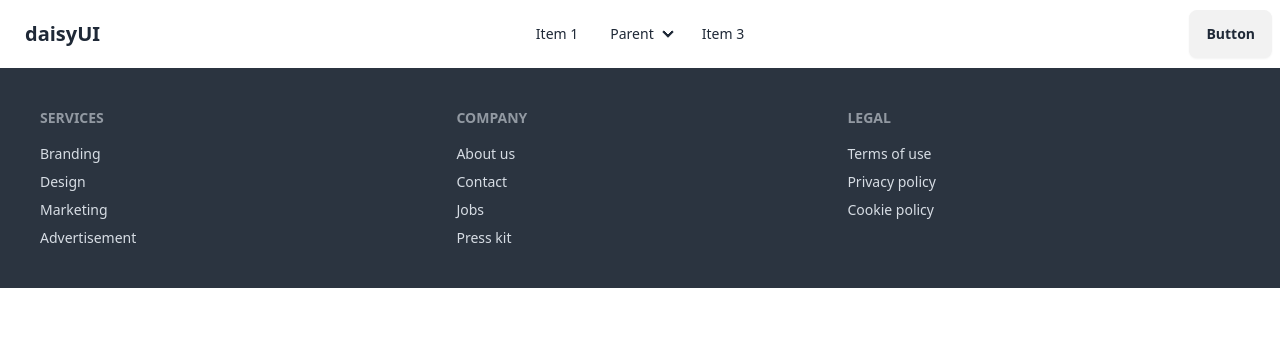
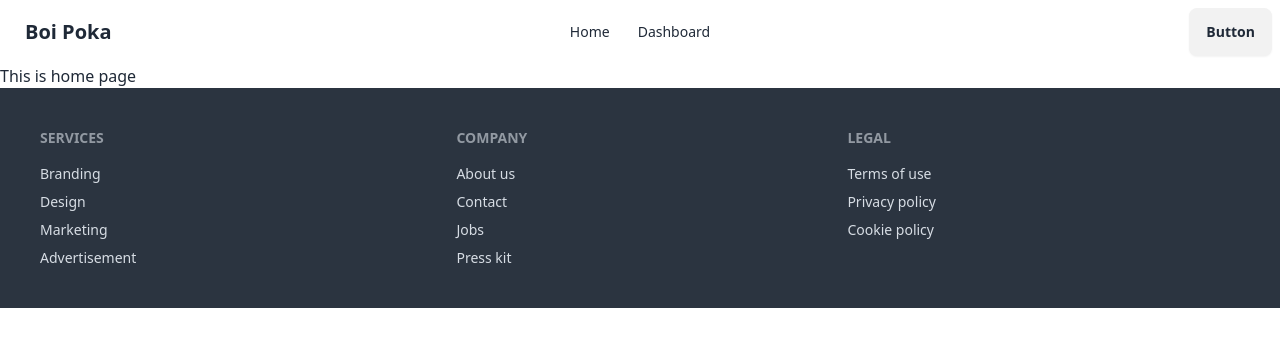
Before and after one commit to KanchonBauri/Boi-poka-book-module47, a React (Vite) app: page / in a window 1280 px wide. Shown: the top 346 px of the page. Built offline with nearby package versions, Linux system fonts and the light colour scheme.

Commit message:
navbar setup 47-2

```diff
--- /dev/null
+++ b/src/components/Dashboard/Dashboard.jsx
@@ -0,0 +1,11 @@
+import React from 'react';
+
+const Dashboard = () => {
+    return (
+        <div>
+            <h2>THis is Deshboard</h2>
+        </div>
+    );
+};
+
+export default Dashboard;
--- /dev/null
+++ b/src/components/ErrorPage/ErrorPage.jsx
@@ -0,0 +1,11 @@
+import React from 'react';
+
+const ErrorPage = () => {
+    return (
+        <div>
+            <h2 className='text-5xl' >Page not found</h2>
+        </div>
+    );
+};
+
+export default ErrorPage;
--- /dev/null
+++ b/src/components/Home/Home.jsx
@@ -0,0 +1,11 @@
+import React from 'react';
+
+const Home = () => {
+    return (
+        <div>
+            <h2>This is home page</h2>
+        </div>
+    );
+};
+
+export default Home;
--- a/src/components/NavBar/NavBar.jsx
+++ b/src/components/NavBar/NavBar.jsx
@@ -1,6 +1,14 @@
 import React from 'react';
+import { Link } from 'react-router-dom';
 
 const NavBar = () => {
+
+    const links = <>
+        <Link to="/" >Home</Link>
+        <Link to="/dashboard" >Dashboard</Link>
+
+    </>
+
     return (
         <div className="navbar bg-base-100">
             <div className="navbar-start">
@@ -22,32 +30,14 @@ const NavBar = () => {
                     <ul
                         tabIndex={0}
                         className="menu menu-sm dropdown-content bg-base-100 rounded-box z-[1] mt-3 w-52 p-2 shadow">
-                        <li><a>Item 1</a></li>
-                        <li>
-                            <a>Parent</a>
-                            <ul className="p-2">
-                                <li><a>Submenu 1</a></li>
-                                <li><a>Submenu 2</a></li>
-                            </ul>
-                        </li>
-                        <li><a>Item 3</a></li>
+                       {links}
                     </ul>
                 </div>
-                <a className="btn btn-ghost text-xl">daisyUI</a>
+                <a className="btn btn-ghost text-xl">Boi Poka</a>
             </div>
             <div className="navbar-center hidden lg:flex">
-                <ul className="menu menu-horizontal px-1">
-                    <li><a>Item 1</a></li>
-                    <li>
-                        <details>
-                            <summary>Parent</summary>
-                            <ul className="p-2">
-                                <li><a>Submenu 1</a></li>
-                                <li><a>Submenu 2</a></li>
-                            </ul>
-                        </details>
-                    </li>
-                    <li><a>Item 3</a></li>
+                <ul className="menu menu-horizontal gap-7  px-1">
+                    {links}
                 </ul>
             </div>
             <div className="navbar-end">
--- a/src/main.jsx
+++ b/src/main.jsx
@@ -7,11 +7,25 @@ import {
   createBrowserRouter,
   RouterProvider,
 } from "react-router-dom";
+import ErrorPage from './components/ErrorPage/ErrorPage';
+import Home from './components/Home/Home';
+import Dashboard from './components/Dashboard/Dashboard';
 
 const router = createBrowserRouter([
   {
     path: "/",
     element: <Root></Root> ,
+    errorElement: <ErrorPage></ErrorPage>,
+    children: [
+      {
+        path: '/',
+        element: <Home></Home>,
+      },
+      {
+        path: '/dashboard',
+        element: <Dashboard></Dashboard>
+      },
+    ]
   },
 ]);
 
```
